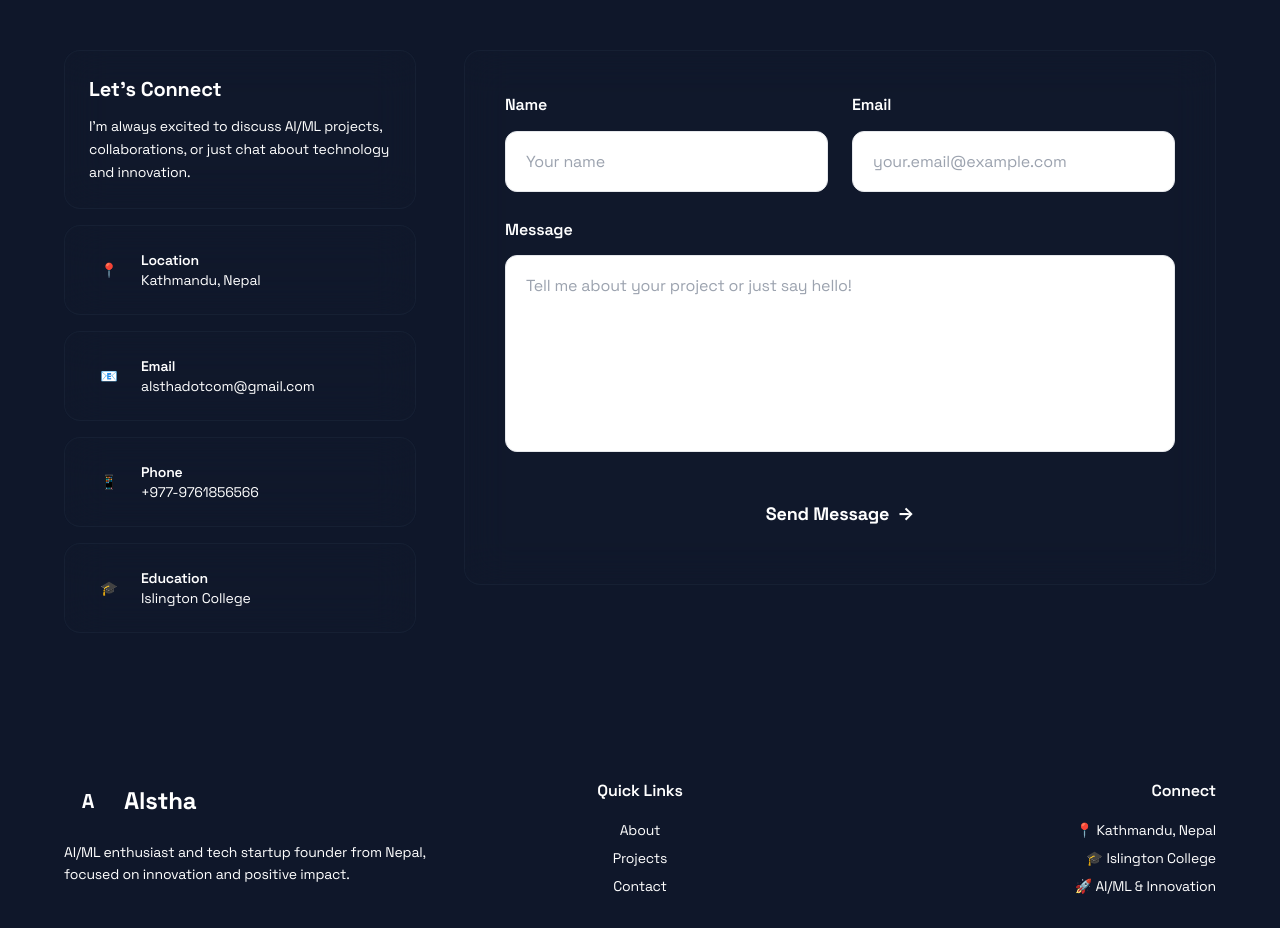
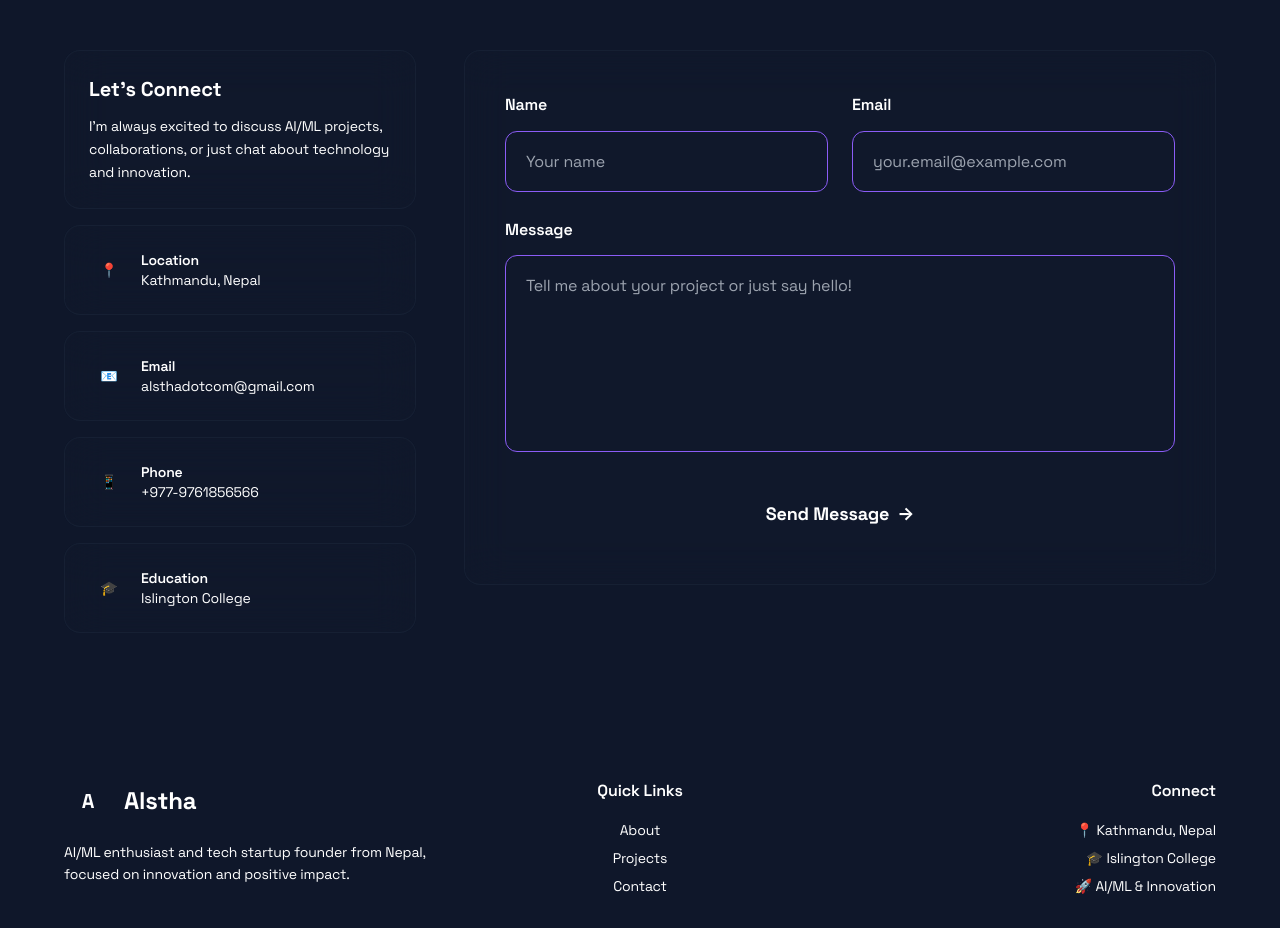
Before and after one commit to Alstha/portfolio, a Next.js app: page / in a window 1280 px wide. Shown: the part 2440-3368 px from the top of the page. Built offline with nearby package versions, Linux system fonts and the light colour scheme; no server answers; the database is empty.

Commit message:
Style: Make input fields transparent with theme accent border in Contact and Feedback forms

```diff
--- a/src/components/Contact.tsx
+++ b/src/components/Contact.tsx
@@ -141,7 +141,7 @@ export default function Contact() {
                       value={formData.name}
                       onChange={handleChange}
                       required
-                      className="w-full px-5 py-4 bg-premium-800/50 border border-premium-600/30 rounded-xl text-white placeholder-premium-400 focus:outline-none focus:border-accent-500 focus:ring-2 focus:ring-accent-500/20 transition-all duration-300 hover:border-premium-500"
+                      className="w-full px-5 py-4 bg-transparent border border-[var(--accent)] rounded-xl text-white placeholder-premium-400 focus:outline-none focus:border-[var(--accent)] focus:ring-2 focus:ring-[var(--accent)]/20 transition-all duration-300 hover:border-[var(--accent)]"
                       placeholder="Your name"
                     />
                   </div>
@@ -157,7 +157,7 @@ export default function Contact() {
                       value={formData.email}
                       onChange={handleChange}
                       required
-                      className="w-full px-5 py-4 bg-premium-800/50 border border-premium-600/30 rounded-xl text-white placeholder-premium-400 focus:outline-none focus:border-accent-500 focus:ring-2 focus:ring-accent-500/20 transition-all duration-300 hover:border-premium-500"
+                      className="w-full px-5 py-4 bg-transparent border border-[var(--accent)] rounded-xl text-white placeholder-premium-400 focus:outline-none focus:border-[var(--accent)] focus:ring-2 focus:ring-[var(--accent)]/20 transition-all duration-300 hover:border-[var(--accent)]"
                       placeholder="your.email@example.com"
                     />
                   </div>
@@ -174,7 +174,7 @@ export default function Contact() {
                     onChange={handleChange}
                     required
                     rows={6}
-                    className="w-full px-5 py-4 bg-premium-800/50 border border-premium-600/30 rounded-xl text-white placeholder-premium-400 focus:outline-none focus:border-accent-500 focus:ring-2 focus:ring-accent-500/20 transition-all duration-300 hover:border-premium-500 resize-none"
+                    className="w-full px-5 py-4 bg-transparent border border-[var(--accent)] rounded-xl text-white placeholder-premium-400 focus:outline-none focus:border-[var(--accent)] focus:ring-2 focus:ring-[var(--accent)]/20 transition-all duration-300 hover:border-[var(--accent)] resize-none"
                     placeholder="Tell me about your project or just say hello!"
                   />
                 </div>
--- a/src/components/Feedback.tsx
+++ b/src/components/Feedback.tsx
@@ -77,7 +77,7 @@ export default function Feedback() {
               value={feedback.name}
               onChange={(e) => setFeedback({ ...feedback, name: e.target.value })}
               required
-              className="w-full px-4 py-2 bg-[var(--background)]/50 border border-[var(--border)]/50 rounded-lg text-[var(--text-primary)] focus:outline-none focus:ring-2 focus:ring-[var(--accent)]"
+              className="w-full px-4 py-2 bg-transparent border border-[var(--accent)] rounded-lg text-white focus:outline-none focus:ring-2 focus:ring-[var(--accent)]"
             />
           </div>
 
@@ -106,7 +106,7 @@ export default function Feedback() {
               placeholder="Any comments? (optional)"
               value={feedback.comment}
               onChange={(e) => setFeedback({ ...feedback, comment: e.target.value })}
-              className="w-full px-4 py-2 bg-[var(--background)]/50 border border-[var(--border)]/50 rounded-lg text-[var(--text-primary)] focus:outline-none focus:ring-2 focus:ring-[var(--accent)]"
+              className="w-full px-4 py-2 bg-transparent border border-[var(--accent)] rounded-lg text-white focus:outline-none focus:ring-2 focus:ring-[var(--accent)]"
               rows={3}
             />
           </div>
```
